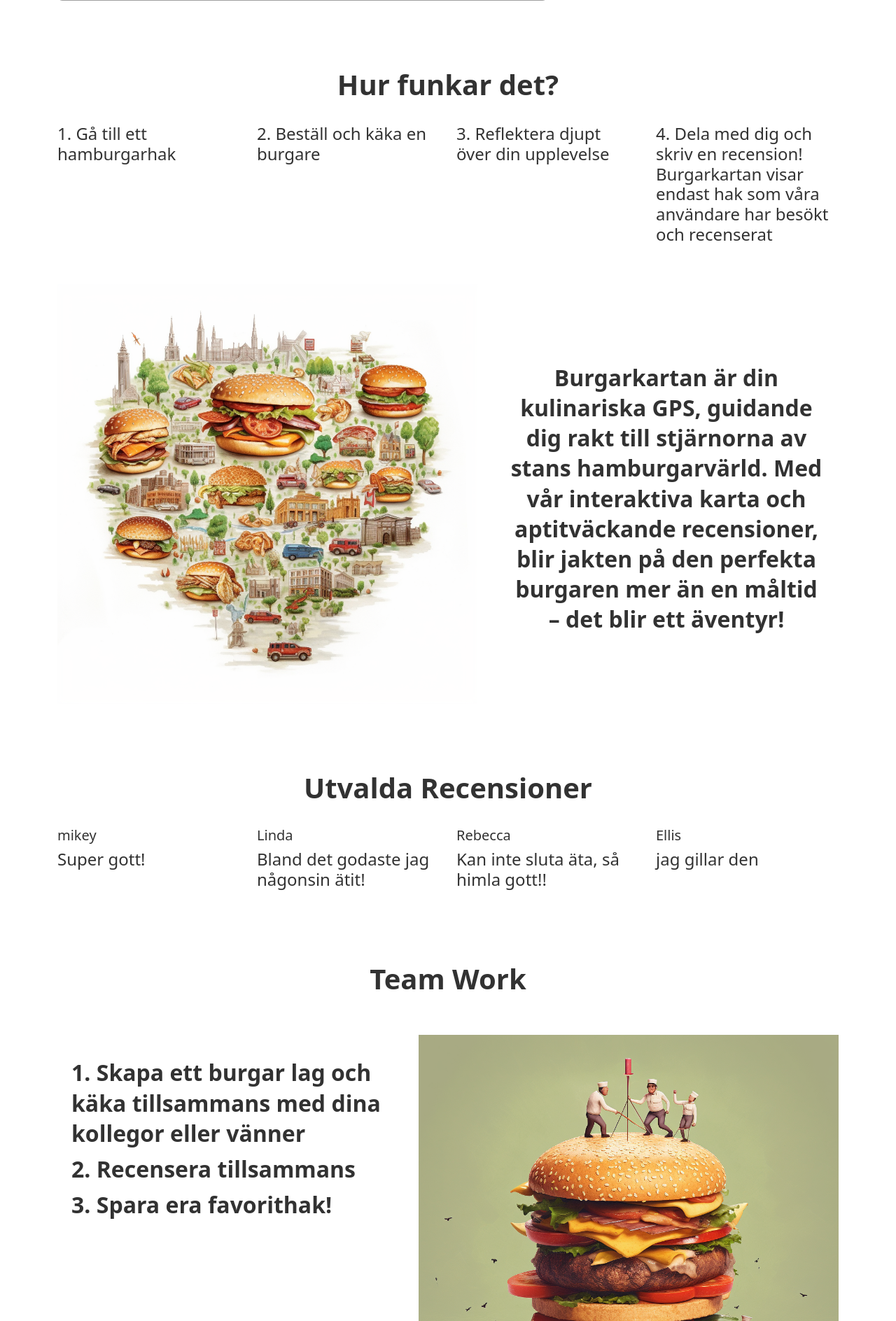
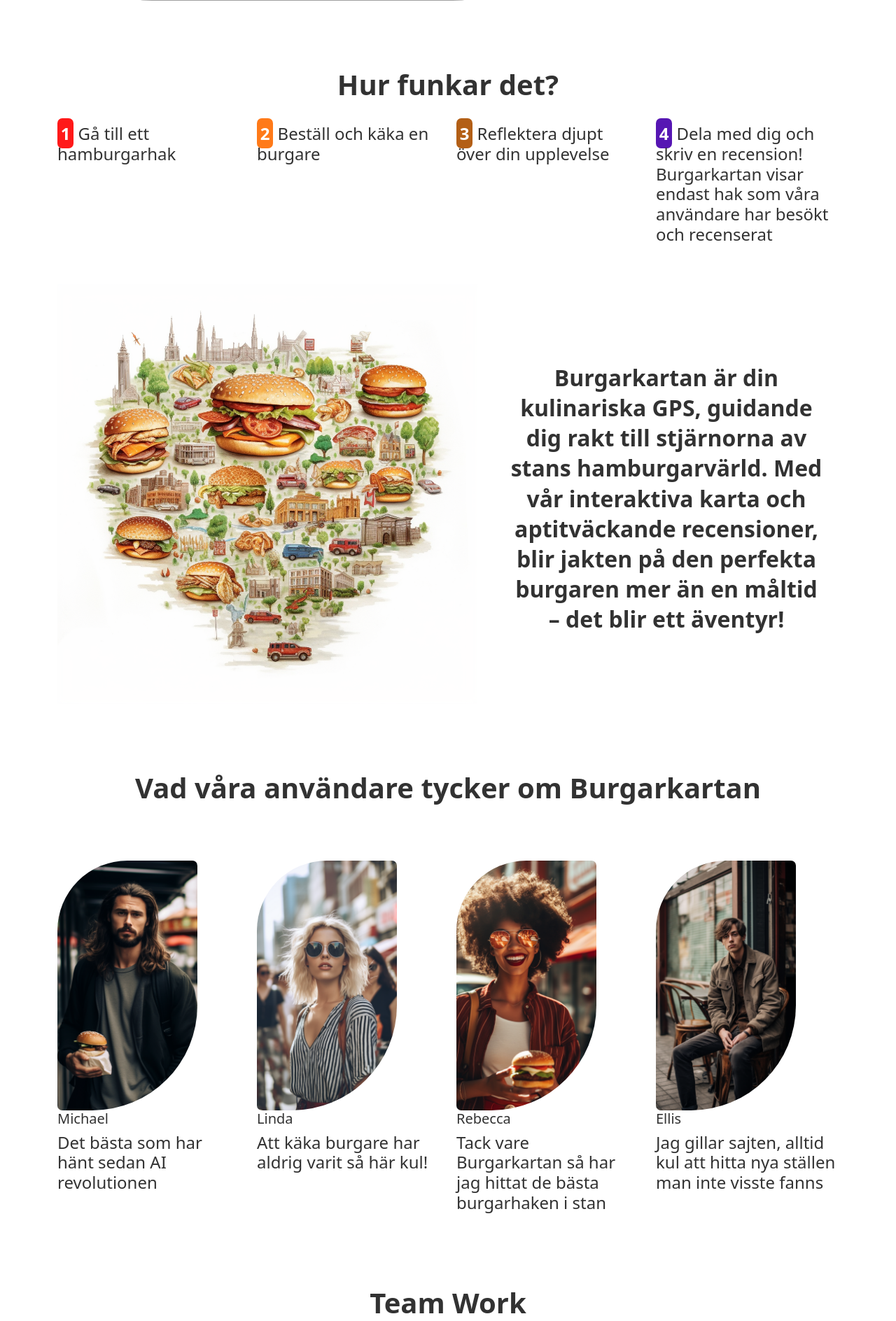
Before and after one commit to dubs3c/burgarkartan, a Django app: page / in a window 1280 px wide. Shown: the part 944-2832 px from the top of the page at 70% size. Run offline with Django 4.2, Linux system fonts and the light colour scheme; grey boxes are pictures that could not be loaded.

Commit message:
updated design

```diff
--- a/static/css/main.css
+++ b/static/css/main.css
@@ -17,6 +17,7 @@ h1 {
     height: 400px;
     background-size: cover;
     border-radius: 7px;
+    border-radius: 135px;
 }
 
 .navbg {
@@ -31,3 +32,10 @@ h1 {
     text-decoration: none;
     color: black;
 }
+
+.teamwork-img {
+    border-top-left-radius: 100px;
+    border-bottom-right-radius: 150px;
+    border-top-right-radius: 7px;
+    border-bottom-left-radius: 7px;
+}
--- a/web/templates/index.html
+++ b/web/templates/index.html
@@ -28,19 +28,25 @@
 <br />
 <div class="row">
     <div class="col-md">
-        <h4>1. Gå till ett hamburgarhak</h4>
+        <h4>
+            <span style="background: #ff1919; border-radius:7px;padding: 0.3rem; color: white; font-weight: bold;">1</span>
+            Gå till ett hamburgarhak
+        </h4>
     </div>
 
     <div class="col-md">
-        <h4>2. Beställ och käka en burgare</h4>
+        <h4>
+            <span style="background: #ff7a19; border-radius:7px;padding: 0.3rem; color: white; font-weight: bold;">2</span>
+            Beställ och käka en burgare
+        </h4>
     </div>
 
     <div class="col-md">
-        <h4>3. Reflektera djupt över din upplevelse</h4>
+        <h4><span style="background: #b35f16; border-radius:7px;padding: 0.3rem; color: white; font-weight: bold;">3</span>  Reflektera djupt över din upplevelse</h4>
     </div>
 
     <div class="col-md">
-        <h4>4. Dela med dig och skriv en recension! Burgarkartan visar endast hak som våra användare har besökt och recenserat</h4>
+        <h4><span style="background: #5616b3; border-radius:7px;padding: 0.3rem; color: white; font-weight: bold;">4</span> Dela med dig och skriv en recension! Burgarkartan visar endast hak som våra användare har besökt och recenserat</h4>
     </div>
 
 </div>
@@ -70,32 +76,38 @@
 
 <div class="row text-center">
     <div class="col">
-        <h1>Utvalda Recensioner</h1>
+        <h1>Vad våra användare tycker om Burgarkartan</h1>
+        <br />
+        <br />
     </div>
 </div>
 <br />
 <div class="row">
     <div class="col-md">
-        <h5>mikey</h5>
-        <h4>Super gott!</h4>
+        <img src="../../static/images/man1.png" class="teamwork-img" width="200px;" />
+        <h5>Michael</h5>
+        <h4>Det bästa som har hänt sedan AI revolutionen</h4>
 
     </div>
 
     <div class="col-md">
+        <img src="../../static/images/woman2.png" class="teamwork-img" width="200px;" />
         <h5>Linda</h5>
-        <h4>Bland det godaste jag någonsin ätit!</h4>
+        <h4>Att käka burgare har aldrig varit så här kul!</h4>
 
     </div>
 
     <div class="col-md">
+        <img src="../../static/images/woman1.png" class="teamwork-img" width="200px;" />
         <h5>Rebecca</h5>
-        <h4>Kan inte sluta äta, så himla gott!!</h4>
+        <h4>Tack vare Burgarkartan så har jag hittat de bästa burgarhaken i stan</h4>
 
     </div>
 
     <div class="col-md">
+        <img src="../../static/images/man2.png" class="teamwork-img" width="200px;" />
         <h5>Ellis</h5>
-        <h4>jag gillar den</h4>
+        <h4>Jag gillar sajten, alltid kul att hitta nya ställen man inte visste fanns</h4>
 
     </div>
 
@@ -120,13 +132,15 @@
     <div class="col" style="padding: 2rem; border-radius: 7px;">
 
             <h2 style="font-weight: 700; line-height: 2.7rem;">1. Skapa ett burgar lag och käka tillsammans med dina kollegor eller vänner</h2>
+            <br />
             <h2 style="font-weight: 700; line-height: 2.7rem;">2. Recensera tillsammans</h2>
+            <br />
             <h2 style="font-weight: 700; line-height: 2.7rem;">3. Spara era favorithak!</h2>
 
     </div>
 
     <div class="col">
-        <img src="../../static/images/burger3.png" width="600" />
+        <img src="../../static/images/burger3.png" class="teamwork-img" width="600" />
     </div>
 
 </div>
```
Also changed, not shown: static/images/man1.png (added), static/images/man2.png (added), static/images/woman1.png (added), static/images/woman2.png (added).
